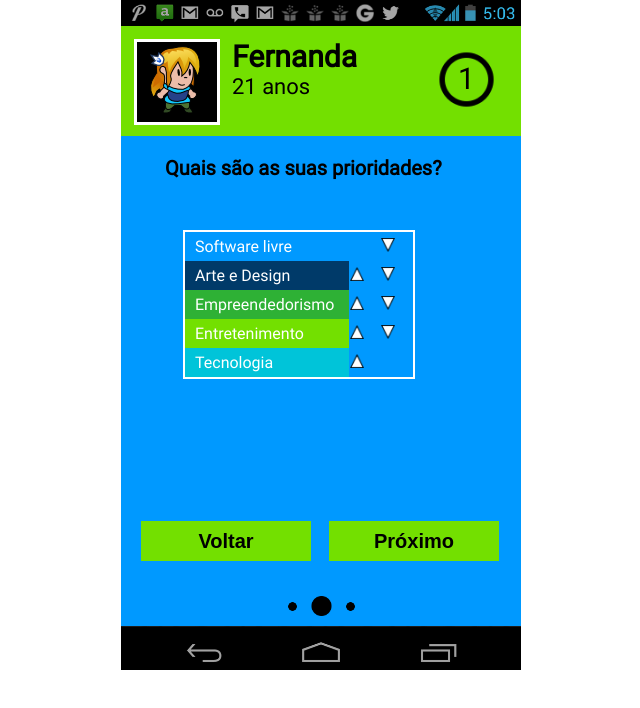
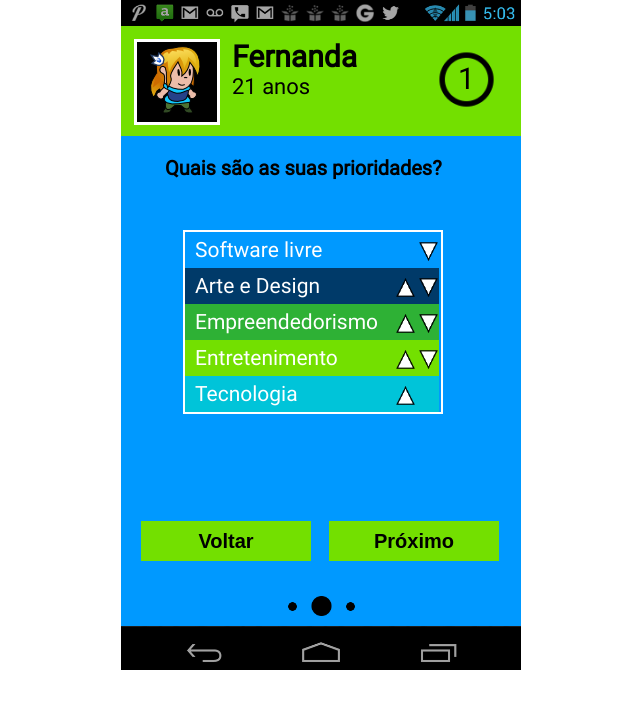
Before and after one commit to leovictorsr/campus-party-online, a plain HTML site: page src/avatar-part-2.html in a window 1280 px wide. Shown: the whole page, without its empty margins (319-959 px from the left). Drawn offline with Linux system fonts and the light colour scheme.

Commit message:
Fix priorities-table button colors

```diff
--- a/css/avatar.css
+++ b/css/avatar.css
@@ -245,32 +245,36 @@
     font-size: 20px;
 }
 
-#item0 { background: #0099FF; }
-#item1 { background: #003A69; }
-#item2 { background: #2eb135; }
-#item3 { background: #73e000; }
-#item4 { background: #00C4D9; }
+#item0, #btn00, #btn01 { background: #0099FF; }
+#item1, #btn10, #btn11 { background: #003A69; }
+#item2, #btn20, #btn21 { background: #2eb135; }
+#item3, #btn30, #btn31 { background: #73e000; }
+#item4, #btn40, #btn41  { background: #00C4D9; }
 
 #img_tri {
-    height: 14px;
+    height: 19px;
+    vertical-align: middle;
 }
 
 #btn {
     background-color: Transparent;
     border: none;
-    padding-left: 0px;
+    padding-left: 2px;
     padding-right: 0px;
+    vertical-align: middle;
 }
 
 #item0, #item1, #item2, #item3, #item4, #btn {
-    padding-right: 15px;
     padding-top: 5px;
     padding-bottom: 5px;
     color: white;
+    font-size: 21px;
+    vertical-align: middle;
 }
 
 #item0, #item1, #item2, #item3, #item4 {
     padding-left: 10px;
+    padding-right: 15px;
 }
 
 #interest_list {
--- a/src/avatar-part-2.html
+++ b/src/avatar-part-2.html
@@ -36,28 +36,28 @@
                         <table id="interest_list">
                             <tr>
                                 <td id="item0">Software livre</td>
-                                <td></td>
-                                <td><button id="btn" onclick="getDownArea(0)" type="submit"><img id="img_tri" src="../resources/triangle_down.png"></button><td>
+                                <td id="btn00"></td>
+                                <td id="btn01"><button id="btn" onclick="getDownArea(0)" type="submit"><img id="img_tri" src="../resources/triangle_down.png"></button><td>
                             </tr>
                             <tr>
                                 <td id="item1">Arte e Design</td>
-                                <td><button id="btn" onclick="getUpArea(1)" type="submit"><img id="img_tri" src="../resources/triangle_up.png"></button></td>
-                                <td><button id="btn" onclick="getDownArea(1)" type="submit"><img id="img_tri" src="../resources/triangle_down.png"></button><td>
+                                <td id="btn10"><button id="btn" onclick="getUpArea(1)" type="submit"><img id="img_tri" src="../resources/triangle_up.png"></button></td>
+                                <td id="btn11"><button id="btn" onclick="getDownArea(1)" type="submit"><img id="img_tri" src="../resources/triangle_down.png"></button><td>
                             </tr>
                             <tr>
                                 <td id="item2">Empreendedorismo</td>
-                                <td><button id="btn" onclick="getUpArea(2)" type="submit"><img id="img_tri" src="../resources/triangle_up.png"></button></td>
-                                <td><button id="btn" onclick="getDownArea(2)" type="submit"><img id="img_tri" src="../resources/triangle_down.png"></button><td>
+                                <td id="btn20"><button id="btn" onclick="getUpArea(2)" type="submit"><img id="img_tri" src="../resources/triangle_up.png"></button></td>
+                                <td id="btn21"><button id="btn" onclick="getDownArea(2)" type="submit"><img id="img_tri" src="../resources/triangle_down.png"></button><td>
                             </tr>
                             <tr>
                                 <td id="item3">Entretenimento</td>
-                                <td><button id="btn" onclick="getUpArea(3)" type="submit"><img id="img_tri" src="../resources/triangle_up.png"></button></td>
-                                <td><button id="btn" onclick="getDownArea(3)" type="submit"><img id="img_tri" src="../resources/triangle_down.png"></button><td>
+                                <td id="btn30"><button id="btn" onclick="getUpArea(3)" type="submit"><img id="img_tri" src="../resources/triangle_up.png"></button></td>
+                                <td id="btn31"><button id="btn" onclick="getDownArea(3)" type="submit"><img id="img_tri" src="../resources/triangle_down.png"></button><td>
                             </tr>
                             <tr>
                                 <td id="item4">Tecnologia</td>
-                                <td><button id="btn" onclick="getUpArea(4)" type="submit"><img id="img_tri" src="../resources/triangle_up.png"></button></td>
-                                <td><td>
+                                <td id="btn40"><button id="btn" onclick="getUpArea(4)" type="submit"><img id="img_tri" src="../resources/triangle_up.png"></button></td>
+                                <td id="btn41"><td>
                             </tr>
                         </table>
                     </div>
--- a/src/avatar-part-2.js
+++ b/src/avatar-part-2.js
@@ -24,6 +24,10 @@ function getUpArea(num){
     document.getElementById("item" + (num-1)).innerHTML = areas[num-1][0];
     document.getElementById("item" + num).style.backgroundColor = areas[num][1];
     document.getElementById("item" + (num-1)).style.backgroundColor = areas[num-1][1];
+    document.getElementById("btn" + num + "0").style.backgroundColor = areas[num][1];
+    document.getElementById("btn" + num + "1").style.backgroundColor = areas[num][1];
+    document.getElementById("btn" + (num-1) + "0").style.backgroundColor = areas[num-1][1];
+    document.getElementById("btn" + (num-1) + "1").style.backgroundColor = areas[num-1][1];
 }
 
 function getDownArea(num){
@@ -34,4 +38,8 @@ function getDownArea(num){
     document.getElementById("item" + (num+1)).innerHTML = areas[num+1][0];
     document.getElementById("item" + num).style.backgroundColor = areas[num][1];
     document.getElementById("item" + (num+1)).style.backgroundColor = areas[num+1][1];
+    document.getElementById("btn" + num + "0").style.backgroundColor = areas[num][1];
+    document.getElementById("btn" + num + "1").style.backgroundColor = areas[num][1];
+    document.getElementById("btn" + (num+1) + "0").style.backgroundColor = areas[num+1][1];
+    document.getElementById("btn" + (num+1) + "1").style.backgroundColor = areas[num+1][1];
 }
```
